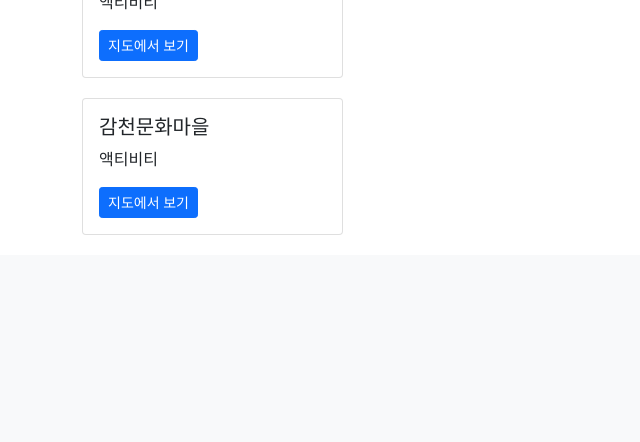
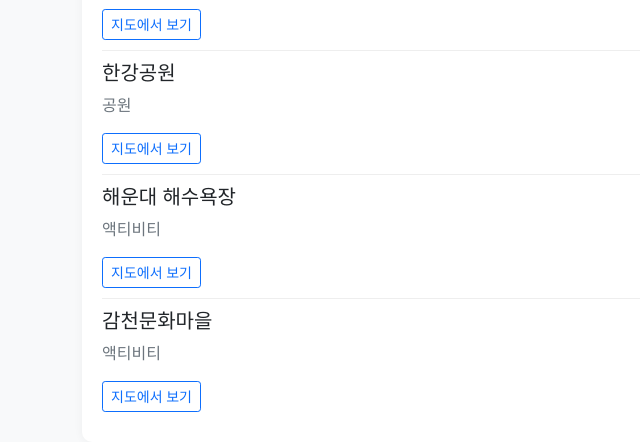
Before and after one commit to Emhaki/DatePlace, a Django app: page / in a window 1280 px wide. Shown: the part 637-1079 px from the top of the page, without its empty margins (0-640 px from the left). Before the commit the page ends 872 px from the top, so only its background shows below. Run offline with Django 5.2, Linux system fonts and the light colour scheme; data comes from the database, SQL or seed files in the repository; some libraries are stand-ins or nearby versions.

Commit message:
디자인 변경

```diff
--- a/date_recommender/recommender/templates/base.html
+++ b/date_recommender/recommender/templates/base.html
@@ -5,35 +5,66 @@
     <meta name="viewport" content="width=device-width, initial-scale=1.0">
     <title>{% block title %}데이트 장소 추천{% endblock %}</title>
     <link href="https://cdn.jsdelivr.net/npm/bootstrap@5.1.3/dist/css/bootstrap.min.css" rel="stylesheet">
+    <style>
+        body {
+            padding-top: 56px;
+            background-color: #f8f9fa;
+        }
+        .navbar {
+            box-shadow: 0 2px 4px rgba(0,0,0,.1);
+        }
+        .content-wrapper {
+            padding: 20px;
+            background-color: white;
+            border-radius: 10px;
+            box-shadow: 0 0 10px rgba(0,0,0,.05);
+            margin-top: 20px;
+        }
+    </style>
     {% block extra_head %}{% endblock %}
 </head>
 <body>
-    <nav class="navbar navbar-expand-lg navbar-light bg-light">
-        <div class="container-fluid">
-            <a class="navbar-brand" href="{% url 'main' %}">데이트 장소 추천</a>
-            <div class="navbar-nav">
-                <a class="nav-link" href="{% url 'add_date_place' %}">새 장소 추가</a>
+    <nav class="navbar navbar-expand-lg navbar-light bg-light fixed-top">
+        <div class="container">
+            <a class="navbar-brand" href="{% url 'main' %}">데이트 추천</a>
+            <button class="navbar-toggler" type="button" data-bs-toggle="collapse" data-bs-target="#navbarNav">
+                <span class="navbar-toggler-icon"></span>
+            </button>
+            <div class="collapse navbar-collapse" id="navbarNav">
+                <ul class="navbar-nav ms-auto">
+                    <li class="nav-item">
+                        <a class="nav-link" href="{% url 'add_date_place' %}">새 장소</a>
+                    </li>
                     {% if user.is_authenticated %}
+                        <li class="nav-item">
                             <a class="nav-link" href="{% url 'mypage' %}">마이페이지</a>
+                        </li>
+                        <li class="nav-item">
                             <a class="nav-link" href="/accounts/logout/">로그아웃</a>
+                        </li>
                     {% else %}
+                        <li class="nav-item">
                             <a class="nav-link" href="{% url 'login' %}">로그인</a>
+                        </li>
                     {% endif %}
+                </ul>
             </div>
         </div>
     </nav>
 
+    <div class="container">
         {% if messages %}
-        <div class="container mt-3">
             {% for message in messages %}
-                <div class="alert alert-{{ message.tags }}">
+                <div class="alert alert-{{ message.tags }} mt-3">
                     {{ message }}
                 </div>
             {% endfor %}
-        </div>
         {% endif %}
 
+        <div class="content-wrapper">
             {% block content %}{% endblock %}
+        </div>
+    </div>
 
     <script src="https://cdn.jsdelivr.net/npm/bootstrap@5.1.3/dist/js/bootstrap.bundle.min.js"></script>
     {% block extra_scripts %}{% endblock %}
--- a/date_recommender/recommender/templates/recommender/main.html
+++ b/date_recommender/recommender/templates/recommender/main.html
@@ -3,31 +3,30 @@
 {% block extra_head %}
 <style>
     #map {
-        height: 500px;
+        height: 300px;
         width: 100%;
+        margin-bottom: 20px;
+        border-radius: 10px;
     }
     .card {
         margin-bottom: 20px;
+        border-radius: 10px;
+        box-shadow: 0 2px 4px rgba(0,0,0,.1);
+    }
+    .place-list-item {
+        border-bottom: 1px solid #eee;
+        padding: 10px 0;
+    }
+    .place-list-item:last-child {
+        border-bottom: none;
     }
 </style>
 {% endblock %}
 
 {% block content %}
-<div class="container mt-4">
-    <nav class="navbar navbar-expand-lg navbar-light bg-light">
-        <div class="container-fluid">
-            <a class="navbar-brand" href="#">데이트 장소 추천</a>
-            <div class="navbar-nav">
-                <a class="nav-link" href="{% url 'add_date_place' %}">새 장소 추가</a>
-            </div>
-        </div>
-    </nav>
-
-    <div class="row">
-        <div class="col-md-3">
-            <div class="card">
-                <div class="card-body">
-                    <h5 class="card-title">지역 필터</h5>
+<h2 class="mb-4">데이트 장소 추천</h2>
+<div class="mb-3">
+    <label for="region-filter" class="form-label">지역 선택</label>
     <select id="region-filter" class="form-select">
         <option value="">모든 지역</option>
         <option value="서울">서울</option>
@@ -39,20 +38,16 @@
         <option value="울산">울산</option>
     </select>
 </div>
-            </div>
-            <div id="place-list" class="mt-4">
+
+<div id="map"></div>
+
+<div id="place-list">
     <!-- 장소 목록이 여기에 동적으로 추가됩니다 -->
 </div>
-        </div>
-        <div class="col-md-9">
-            <div id="map"></div>
-        </div>
-    </div>
-</div>
+
 {% endblock %}
 
 {% block extra_scripts %}
-<script src="https://cdn.jsdelivr.net/npm/bootstrap@5.1.3/dist/js/bootstrap.bundle.min.js"></script>
 <script src="https://maps.googleapis.com/maps/api/js?key={{ google_maps_api_key }}&callback=initMap" async defer></script>
 <script>
     let map;
@@ -127,16 +122,14 @@
         const placeList = document.getElementById('place-list');
         placeList.innerHTML = '';
         places.forEach(place => {
-            const placeCard = document.createElement('div');
-            placeCard.className = 'card';
-            placeCard.innerHTML = `
-                <div class="card-body">
-                    <h5 class="card-title">${place.name}</h5>
-                    <p class="card-text">${place.category}</p>
-                    <button class="btn btn-primary btn-sm" onclick="focusPlace(${place.latitude}, ${place.longitude})">지도에서 보기</button>
-                </div>
+            const placeItem = document.createElement('div');
+            placeItem.className = 'place-list-item';
+            placeItem.innerHTML = `
+                <h5>${place.name}</h5>
+                <p class="text-muted">${place.category}</p>
+                <button class="btn btn-sm btn-outline-primary" onclick="focusPlace(${place.latitude}, ${place.longitude})">지도에서 보기</button>
             `;
-            placeList.appendChild(placeCard);
+            placeList.appendChild(placeItem);
         });
     }
 
```
Lines whose indentation alone changed are shown as unchanged.
